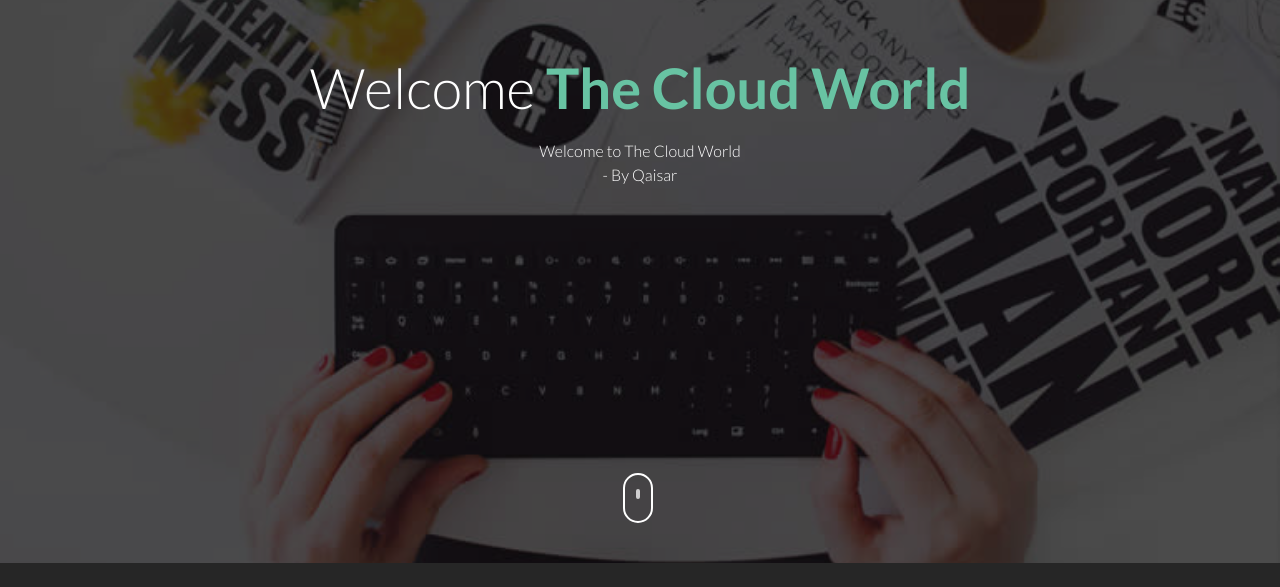
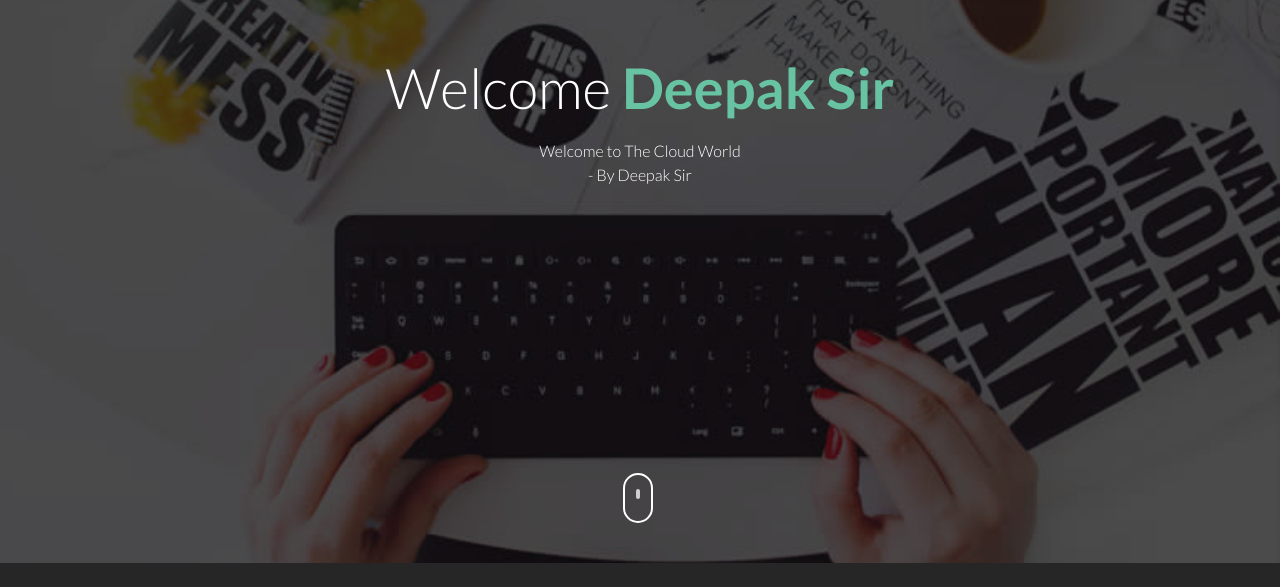
Before and after one commit to MuhammadQaisar/codedeploy, a plain HTML site: page index.html in a window 1280 px wide. Shown: the part 237-824 px from the top of the page. Drawn offline with Linux system fonts and the light colour scheme.

Commit message:
Update index.html

```diff
--- a/index.html
+++ b/index.html
@@ -39,8 +39,8 @@
 				<div class="col-md-12 text-center st-header-content">
 					<div class="logo"><a href=""><img src="images/logo.png" alt=""></a></div>
 					<div class="st-header-title">
-						<h2>Welcome <span>The Cloud World</span></h2>
-						<p>Welcome to The Cloud World <br /> - By Qaisar </p>
+						<h2>Welcome <span>Deepak Sir</span></h2>
+						<p>Welcome to The Cloud World <br /> - By Deepak Sir </p>
 					</div>
 				</div>
 			</div>
```
